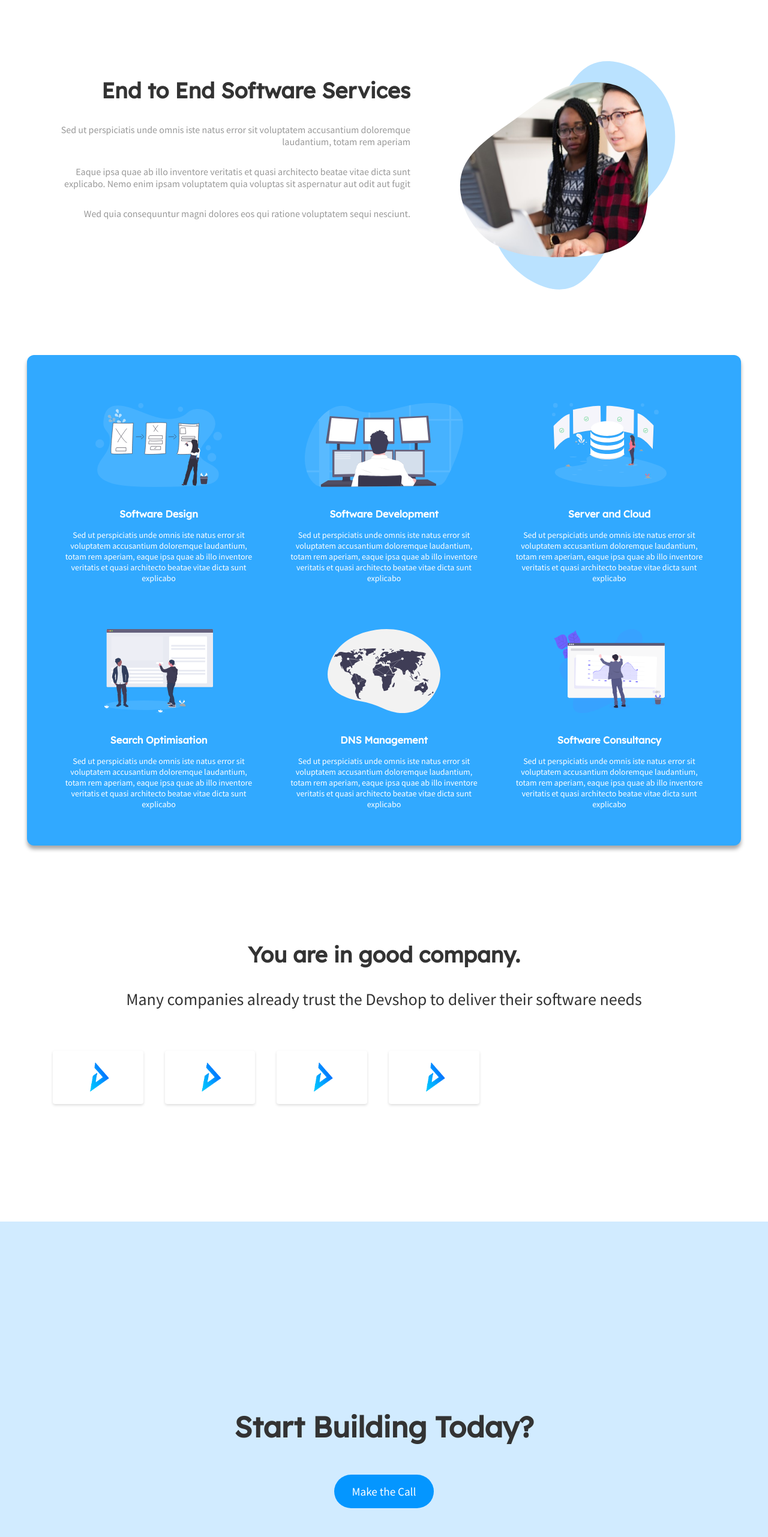
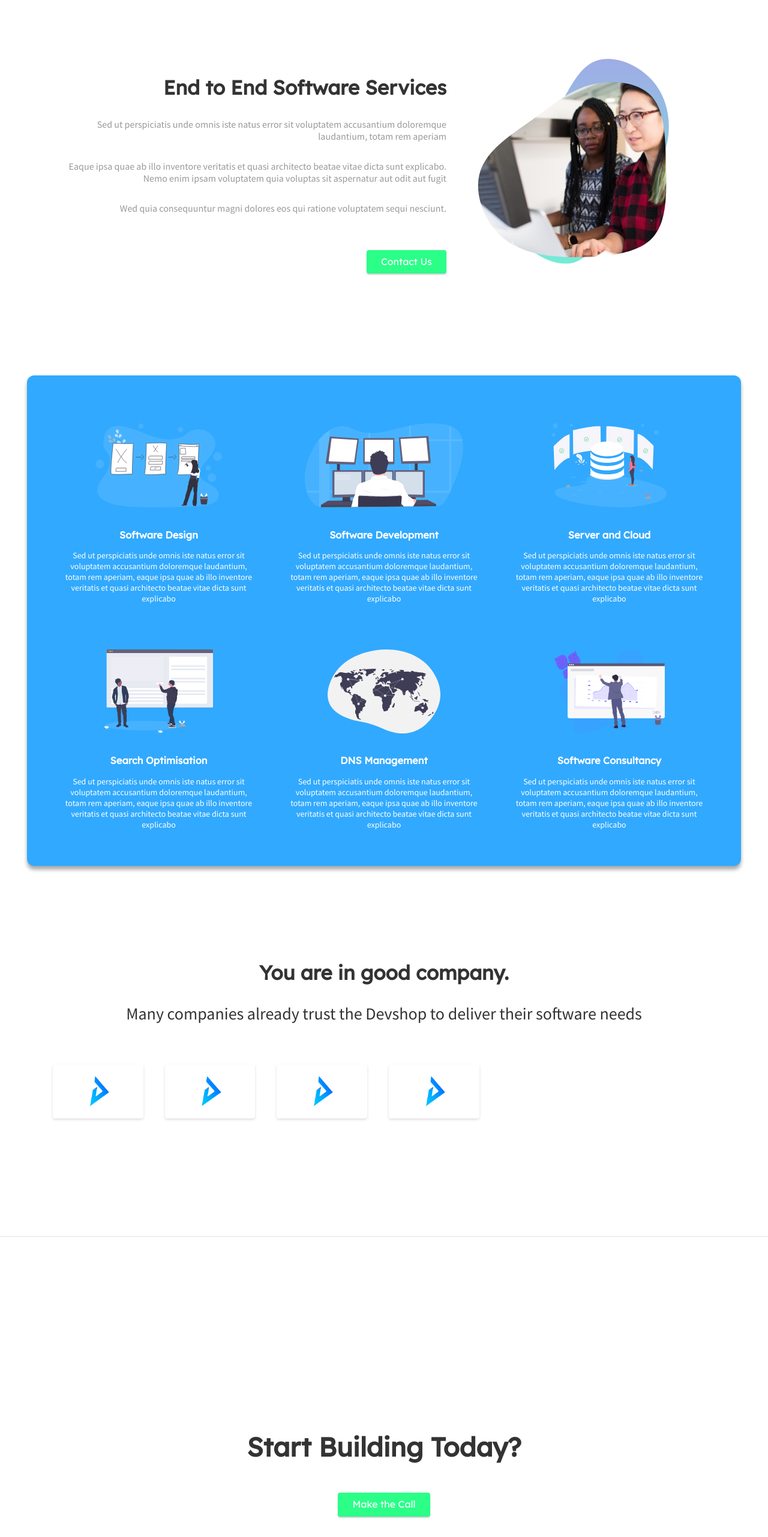
Before and after one commit to michaeldera/devshopzw, a React (Create React App) app: page / in a window 1280 px wide. Shown: the part 844-3407 px from the top of the page at 60% size. Built offline with nearby package versions, Linux system fonts and the light colour scheme.

Commit message:
modified style

```diff
--- a/src/components/footer/footer.css
+++ b/src/components/footer/footer.css
@@ -1,6 +1,6 @@
 .footer-component {
   margin: 0;
-  background: #D1EBFF;
+  border-top: 2px solid #eee;
 }
 .footer-content-wrapper {
   box-sizing: border-box;
@@ -22,6 +22,7 @@
 
 .footer-social-icons {
   list-style-type: none;
+  padding: 0;
 }
 
 .footer-social-icons > li {
--- a/src/index.css
+++ b/src/index.css
@@ -4,8 +4,8 @@ body {
   margin: 0;
   padding: 0;
   font-family: 'Source Sans Pro', sans-serif;
-  font-size: 24px;
-  line-height: 36px;
+  font-size: 22px;
+  line-height: 34px;
   color: #333;
 }
 
@@ -27,10 +27,20 @@ p {
 .action-button {
   display: inline-block;
   text-decoration: none;
-  background-color: #0496FF;
+  background-color:#2BFF88 ;
   color: #fff;
-  padding: 10px 30px;
-  margin: 30px auto;
-  font-size: 1.2rem;
-  border-radius: 50vh;
+  padding: 10px 24px;
+  margin-top: 30px;
+  margin-bottom: 30px;
+  font-size: 1rem;
+  line-height: 1.2rem;
+  border-radius: 4px;
+  box-shadow: 0 2px 2px #ccc;
+  transition: all ease .5s;
+  font-family: 'Lexend Deca', sans-serif;
 }
+
+.action-button:hover{
+  box-shadow: 1px 3px 3px #ccc;
+  transform: translateY(-1px);
+}
--- a/src/pages/home/sections/services-section/blob.css
+++ b/src/pages/home/sections/services-section/blob.css
@@ -1,7 +1,7 @@
 .services-blob {
+  width: max-content;
   margin: 30px auto;
   display:block;
-  width: fit-content;
 }
 
 .blog-image {
@@ -16,6 +16,6 @@
   position: absolute;
   z-index: -1;
   height: auto;
-  width:29rem;
+  width:26rem;
   min-width: 340px;
 }
--- a/src/pages/home/sections/services-section/blob.tsx
+++ b/src/pages/home/sections/services-section/blob.tsx
@@ -3,14 +3,10 @@ import './blob.css';
 import bg from './collaborate.jpg'
 import bgBlob from "./blob.svg"
 
-const style: CSSProperties ={
-  margin: 30,
-  display:"block"
-}
 
 const ServicesBlob: React.FunctionComponent = () => {
   return (
-    <div style={style} className="services-blob">
+    <div className="services-blob">
       <img className="blob-solid" src={bgBlob} alt=""/>
       <svg className="blog-image" viewBox="0 0 600 600" xmlns="http://www.w3.org/2000/svg">
         <defs>
--- a/src/pages/home/sections/services-section/services-section.tsx
+++ b/src/pages/home/sections/services-section/services-section.tsx
@@ -18,6 +18,7 @@ const ServicesSection: React.FunctionComponent = () => {
             <p>Sed ut perspiciatis unde omnis iste natus error sit voluptatem accusantium doloremque laudantium, totam rem aperiam</p>
             <p>Eaque ipsa quae ab illo inventore veritatis et quasi architecto beatae vitae dicta sunt explicabo. Nemo enim ipsam voluptatem quia voluptas sit aspernatur aut odit aut fugit</p>
             <p>Wed quia consequuntur magni dolores eos qui ratione voluptatem sequi nesciunt.</p>
+            <a className="action-button" href="mailto:info@devshop.co.zw">Contact Us</a>
           </div>
         </div>
         <div className="services-grid-item">
```
Also changed, not shown: src/pages/home/sections/services-section/blob.svg.
